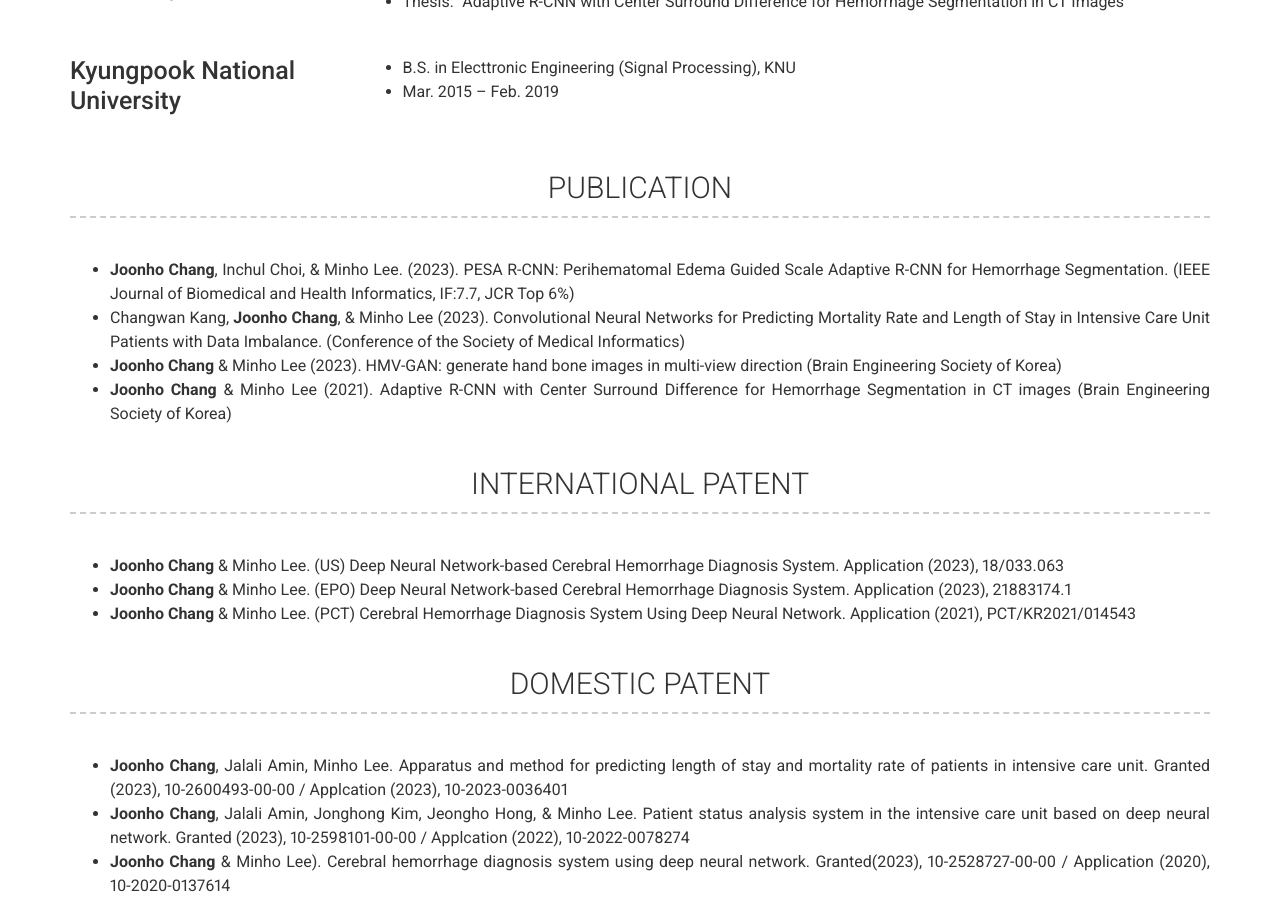
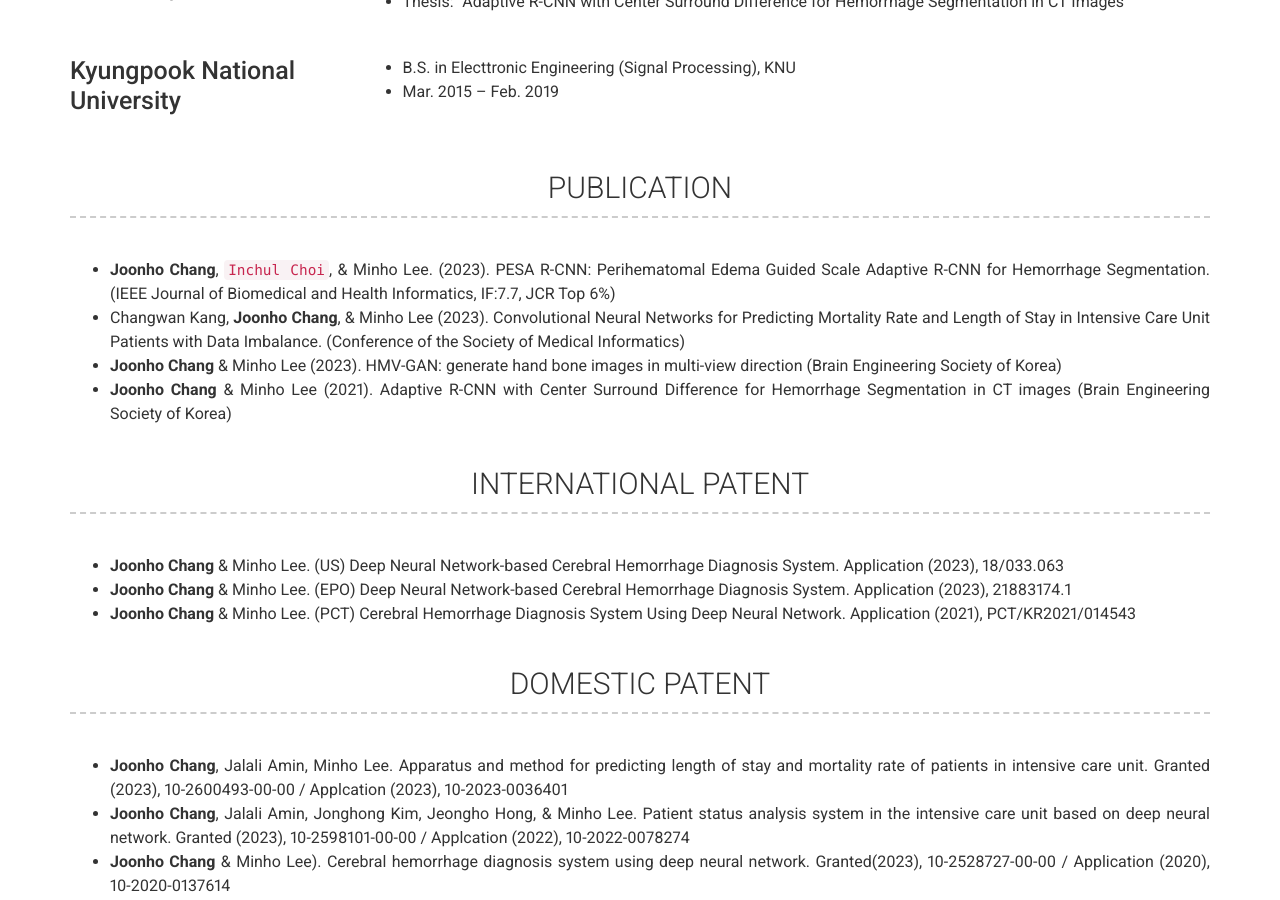
Before and after one commit to joonhozx/joonhozx.github.io, a Jekyll site: the page built from index.md, in a window 1280 px wide and 900 px high, scrolled down 779 px. Built offline with Jekyll 4.4.1, drawn with Linux system fonts in a browser that asks for light colours; nearby versions of some CDN libraries.

Commit message:
Update _config.yml

```diff
--- a/_config.yml
+++ b/_config.yml
@@ -101,7 +101,7 @@ content:
   - title: PUBLICATION
     layout: text
     content: | # this will include new lines to allow paragraphs
-      - **Joonho Chang**, Inchul Choi, & Minho Lee. (2023). PESA R-CNN: Perihematomal Edema Guided Scale Adaptive R-CNN for Hemorrhage Segmentation. (IEEE Journal of Biomedical and Health Informatics, IF:7.7, JCR Top 6%)
+      - **Joonho Chang**, `Inchul Choi`, & Minho Lee. (2023). PESA R-CNN: Perihematomal Edema Guided Scale Adaptive R-CNN for Hemorrhage Segmentation. (IEEE Journal of Biomedical and Health Informatics, IF:7.7, JCR Top 6%)
       - Changwan Kang, **Joonho Chang**, & Minho Lee (2023). Convolutional Neural Networks for Predicting Mortality Rate and Length of Stay in Intensive Care Unit Patients with Data Imbalance. (Conference of the Society of Medical Informatics)
       - **Joonho Chang** & Minho Lee (2023). HMV-GAN: generate hand bone images in multi-view direction (Brain Engineering Society of Korea)
       - **Joonho Chang** & Minho Lee (2021). Adaptive R-CNN with Center Surround Difference for Hemorrhage Segmentation in CT images (Brain Engineering Society of Korea)
```
